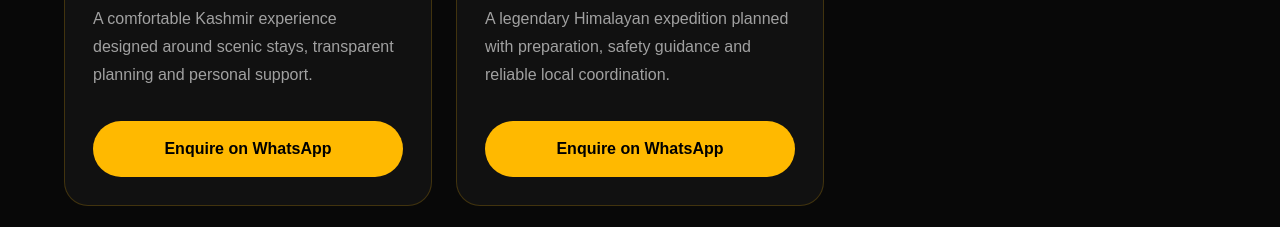
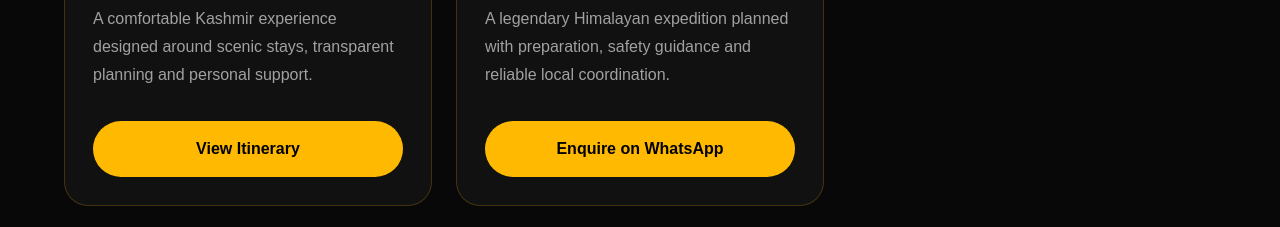
Before and after one commit to tripmosaic-hq/trip-mosaic, a Next.js app in the folder web/: page / in a window 1280 px wide. Shown: the part 2020-2247 px from the top of the page. Built offline with nearby package versions, Linux system fonts and the light colour scheme.

Commit message:
Update Features.tsx

```diff
--- a/web/components/Features.tsx
+++ b/web/components/Features.tsx
@@ -24,6 +24,7 @@ const packages = [
   {
     category: "FAMILY HOLIDAY",
     title: "Kashmir Premium",
+    href: "/kashmir-premium",
     description:
       "A comfortable Kashmir experience designed around scenic stays, transparent planning and personal support.",
   },
```
